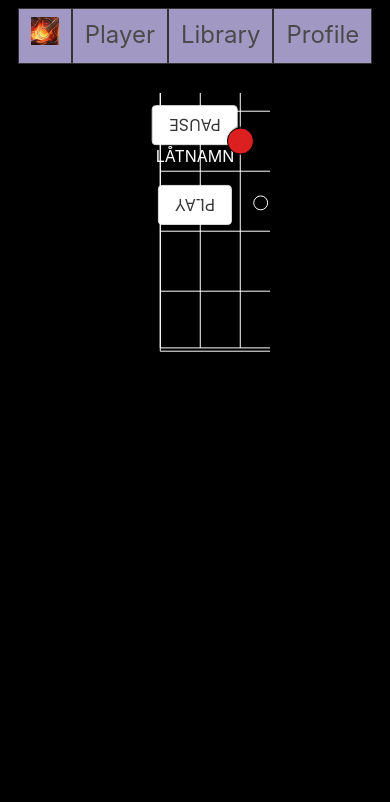
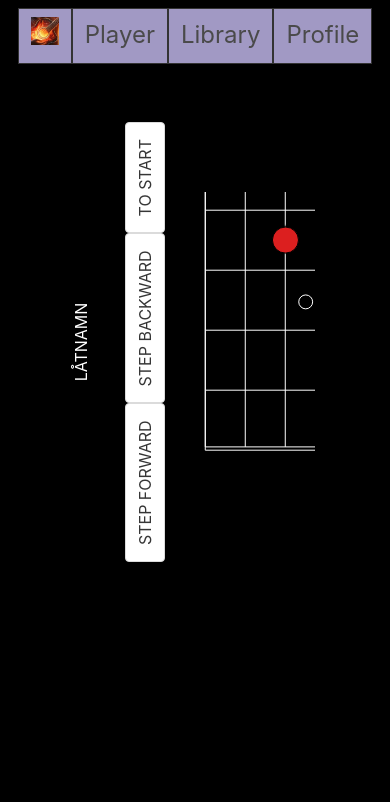
Before and after one commit to Derpy113/testapp1-InstrumentalMagic, a PHP site: page /player.php in a window 390 px wide; the page is wider, and only the part inside the window is pictured. Shown: the top 802 px of that part. Run offline with PHP 8.4, Linux system fonts and the light colour scheme.

Commit message:
player visual changes

```diff
--- a/player.php
+++ b/player.php
@@ -33,12 +33,12 @@
     <main>
 
     <div class="content-container">
+    <div class="songname">LÅTNAMN</div>
         <div class="control-buttons">
-            <button class="button">PLAY</button>
-            <button class="button">PAUSE</button>
-            <button class="button">NEXT</button>
+            <button class="button">STEP FORWARD</button>
+            <button class="button">STEP BACKWARD</button>
+            <button class="button">TO START</button>
         </div>
-        <div class="songname">LÅTNAMN</div>
 
         <figure class="image">
                     <object data="img/guitar_fretboard.svg" type="image/svg+xml"></object>
--- a/style.css
+++ b/style.css
@@ -89,12 +89,13 @@ object {
 }
 
 @media (max-width: 500px) {
-    object, .control-buttons {
+    .content-container {
         transform: rotate(-90deg);
         transform-origin: center;
+        padding-top: 9rem;
     }
 
-    .control-buttons button {
+ /*   .control-buttons button {
         transform: rotate(-90deg);
-    }
+    } */
 }
```
